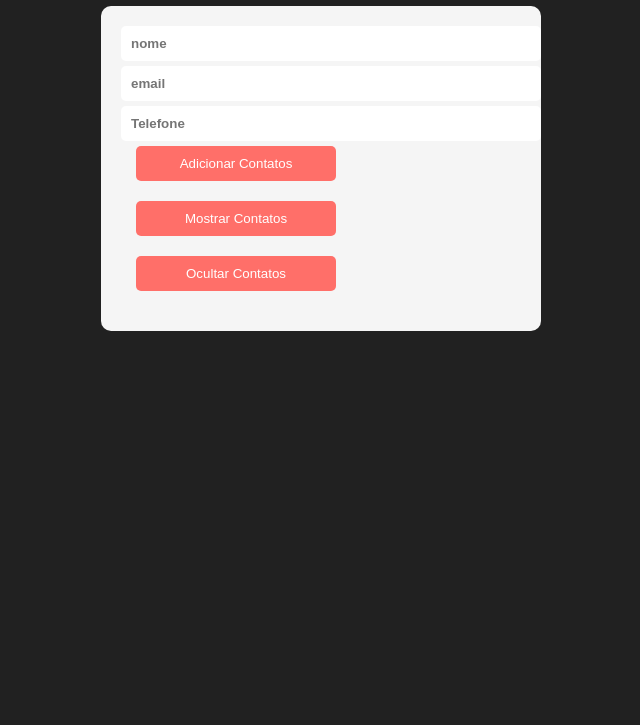
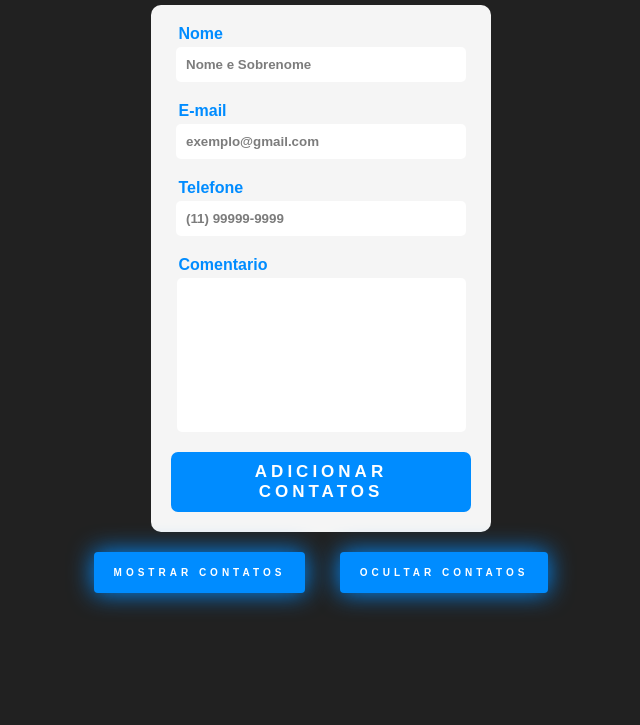
Before and after one commit to vzx0/gerenciador-de-contato, a plain HTML site: page index.html in a window 1280 px wide. Shown: the part 75-800 px from the top of the page, without its empty margins (319-959 px from the left). Drawn offline with Linux system fonts and the light colour scheme; a web font is replaced by a local one.

Commit message:
ATUALIZAÇÃO CSS

```diff
--- a/index.html
+++ b/index.html
@@ -11,19 +11,32 @@
     <h1> Gerenciador de Contatos </h1>
 
     <form id="contato-form">
-        <input type="text" id="nome" placeholder="nome" required>
-        <input type="email" id="email" placeholder="email" required>
-        <input type="tel" id="telefone" placeholder="Telefone" required>
+        <div class="teste">
+            <label for="password">Nome</label>
+        </div>
+        <input type="text" id="nome" placeholder="Nome e Sobrenome" required>
+        <div class="teste">
+            <label for="password">E-mail</label>
+        </div>
+        <input type="email" id="email" placeholder="exemplo@gmail.com" required>
+        <div class="teste">
+            <label for="password">Telefone</label>
+        </div>
+        <input type="tel" id="telefone" placeholder="(11) 99999-9999" required>
+        <div class="teste">
+            <label for="password">Comentario</label>
+        </div>
+        <textarea name="" id="comentario" cols="30" rows="10"></textarea>
+        <!-- <textarea type="comentario" id="comentario" placeholder="Comentario" required></textarea> -->
 
         <button type="submit">Adicionar Contatos</button>
-        <div class="botoes">
-            <button id="mostrar-contatos">Mostrar Contatos</button>
-            <button id="ocultar-contatos">Ocultar Contatos</button>
-        </div>
 
     </form>
-    <ul id="contato-lista"></ul>
-
+    <div class="botoes">
+        <button id="mostrar-contatos">Mostrar Contatos</button>
+        <button id="ocultar-contatos">Ocultar Contatos</button>
+    </div>
+        <ul id="contato-lista"></ul>
     <script src="script.js"></script>
 
 
--- a/style.css
+++ b/style.css
@@ -1,36 +1,58 @@
+@import url('https://fonts.cdnfonts.com/css/poppins');
+
+:root{
+
+    --font-primary: 'Poppins', sans-serif;
+    --font-secunday: 'Poppins', sans-serif;
+}
+
 body{
     text-align: center;
     background-color: #212121;
-    font-family: 'Lucida Sans', 'Lucida Sans Regular', 'Lucida Grande', 'Lucida Sans Unicode', Geneva, Verdana, sans-serif;
+    font-family: var(--font-primary);
 }
 
 form{
-    max-width: 400px;
+    max-width: 300px;
     margin: 0 auto;
+    display: flex;
+    flex-direction: column;
+    align-items: center;
     padding: 20px;
     background-color: #f5f5f5;
     border-radius: 10px;
+    text-align: center;
 }
 
 input{
-    display: block;
     font-weight: bold;
-    margin-bottom: 5px;
-    color: #333;
+    margin-bottom: 20px;
+    color: #5e5e5e;
+    max-width: 90%;
+    display: flex;
+    justify-content: center;
 
 }
 
 button{
-    display: block;
-    width: 50%;
-    padding: 10px;
-    background-color: #ff6f69;
+    padding: 10px 20px;
+    border: none;
+    font-size: 17px;
     color: #fff;
-    margin: 0 15px 20px;
-    border: none;
-    border-radius: 5px;
-    cursor: pointer;
-    transition: background-color 0.3s ease;
+    border-radius: 7px;
+    letter-spacing: 4px;
+    font-family: var(--font-primary);
+    font-weight: 700;
+    text-transform: uppercase;
+    transition: 0.5s;
+    background: rgb(0,140,255);
+}
+
+button:hover{
+    box-shadow: 0 0 5px rgb(0,140,255),
+    0 0 25px rgb(0,140,255),
+    0 0 50px rgb(0,140,255),
+    0 0 100px rgb(0,140,255);
 }
 
 
@@ -53,8 +75,60 @@ ul {
 
 li{
     margin-bottom: 10px;
+    color: #fff;
 }
 
 .botoes button {
-    margin: 0 15px 20px;
+    margin: 20px 15px 0px;
+    padding: 15px 20px;
+    border: none;
+    font-size: 10px;
+    color: #fff;
+    border-radius: 4px;
+    letter-spacing: 4px;
+    font-weight: 700;
+    text-transform: uppercase;
+    transition: 0.5s;
+    transition-property: box-shadow;
+    background: rgb(0,140,255);
+    box-shadow: 0 0 25px rgb(0,140,255);
 }
+
+.botoes button:hover{
+    box-shadow: 0 0 5px rgb(0,140,255),
+    0 0 25px rgb(0,140,255),
+    0 0 50px rgb(0,140,255),
+    0 0 100px #008cff;
+}
+
+#contato-lista{
+    color: #fff;
+    font-size: 20px;
+    padding: 10px 20px;
+}
+
+#comentario{
+    width: 95%;
+    resize: none;
+    border: none;
+    margin-bottom: 20px;
+    background-color: #fff;
+    color: #333;
+    border-radius: 5px;
+}
+
+label{
+    display: block;
+    margin-bottom: 4px;
+}
+
+input::placeholder{
+    color: rgb(124, 124, 124);
+}
+
+.teste{
+    text-align: left;
+    width: 95%;
+    color: #008cff;
+    font-weight: 600;
+}
```
